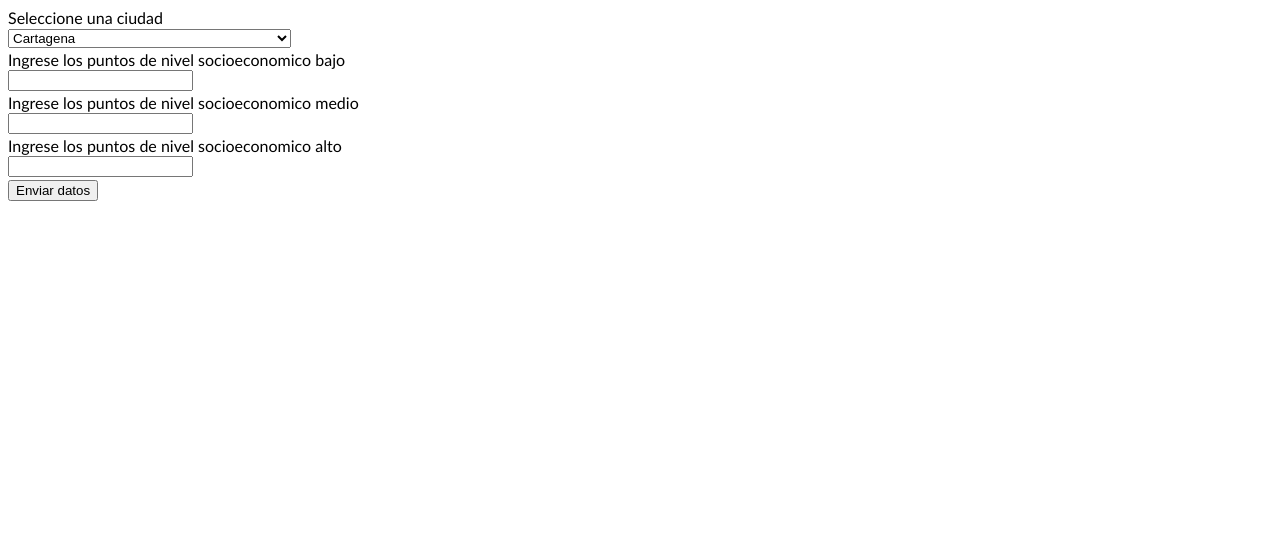
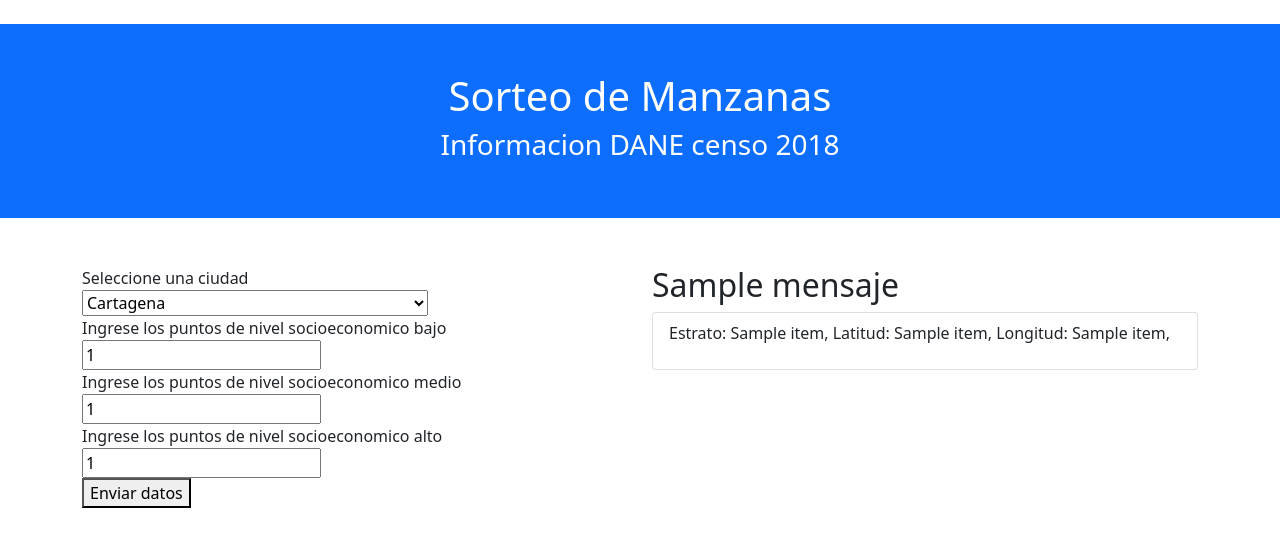
Before and after one commit to daniellcobos/Sorteopuntos, a Flask app: template templates/Form.html in a window 1280 px wide. Shown: the top 547 px of the page. Run offline with Flask 2, Linux system fonts and the light colour scheme; the template is opened without the code that fills it: most values are stand-ins (such as "Sample title", 1, 10 or a date in 2020); parts of the project's set-up code (start-up, migrations or seed data) failed here and were passed over.

Commit message:
mas cambios esteticos

```diff
--- a/main.py
+++ b/main.py
@@ -6,7 +6,9 @@ app = Flask(__name__)
 @app.route('/')
 def form():
     #Pagina del formulario
-    return render_template('Form.html')
+    mensaje = ""
+    return render_template('Form.html',mensaje = mensaje)
+
 @app.route('/data', methods =['POST'])
 def data():
     #Pide los datos del formulario
@@ -15,7 +17,9 @@ def data():
     puntos2 = int(request.form['puntos2'])
     puntos3 = int(request.form['puntos3'])
     # Hace sorteo con los datos del formulario
-    mainSorteo(ciudad,puntos1,puntos2,puntos3)
-    return render_template('res.html',ciudad = ciudad, puntos1 = puntos1, puntos2 = puntos2, puntos3 = puntos3)
+
+    arreglo=mainSorteo(ciudad,puntos1,puntos2,puntos3)
+    mensaje = "Sorteo exitoso"
+    return render_template('Form.html',mensaje = mensaje,arreglo=arreglo)
 
 app.run(debug= True)
--- a/sorteo.py
+++ b/sorteo.py
@@ -1,3 +1,4 @@
+from flask.scaffold import F
 import matplotlib.pyplot as plt
 import matplotlib.image as mpimg
 from shapely.geometry import point
@@ -114,6 +115,7 @@ def dfSelector(ciudad):
 
 #Establece los parametros del sorteo
 def mainSorteo(ciudad,puntos1,puntos2,puntos3):
+
     df_f =   dfSelector(ciudad)
     ciudad = ciudad
     # Numero de puntos muestrales en el estrado
@@ -127,3 +129,16 @@ def mainSorteo(ciudad,puntos1,puntos2,puntos3):
     sortear(df_f,puntos3,ciudad,nse3,j)
 
     df_puntos.to_csv('Puntos.csv',index = False)
+    dt = df_puntos.to_numpy()
+    arreglo = []
+    for row in dt:
+        a = row[0]
+        b = row[1]
+        c = row[2]
+        d = row[3]
+        e = row[4]
+        f = row[5]
+        r = [a,b,c,d,e,f]
+        arreglo.append(r)
+
+    return arreglo
--- a/templates/Form.html
+++ b/templates/Form.html
@@ -1,9 +1,25 @@
 <!DOCTYPE html>
 <head>
     <title> Sorteo de puntos </title>
-    <link rel="stylesheet" href="{{ url_for('static', filename='css/main.css') }}">
+
+  <meta charset="utf-8">
+  <meta name="viewport" content="width=device-width, initial-scale=1">
+  <link href="https://cdn.jsdelivr.net/npm/bootstrap@5.1.1/dist/css/bootstrap.min.css" rel="stylesheet">
+  <script src="https://cdn.jsdelivr.net/npm/bootstrap@5.1.1/dist/js/bootstrap.bundle.min.js"></script>
 </head>
 <body>
+
+    <br>
+
+
+        <div class="container-fluid p-5 bg-primary text-white text-center">
+            <h1>Sorteo de Manzanas</h1>
+            <h3>Informacion DANE censo 2018</h3>
+        </div>
+
+        <div class="container mt-5">
+          <div class="row">
+            <div class="col-sm-6">
                 <form  action="{{ url_for('data') }}" method="POST" name="data" id="data">
                     <label for="ciudad"> Seleccione una ciudad</label><br>
                     <select name="ciudad" id="ciudad">
@@ -16,11 +32,32 @@
                         <option value="Pereira y Dosquebradas">Pereira y Dosquebradas</option>
                     </select><br>
                     <label for="punto1"> Ingrese los puntos de nivel socioeconomico bajo</label><br>
-        <input type="number" name="puntos1" id="puntos1"></input><br>
+                    <input type="number" name="puntos1" id="puntos1" value=1></input><br>
                     <label for="punto2"> Ingrese los puntos de nivel socioeconomico medio</label><br>
-        <input type="number" name="puntos2" id="puntos2"></input><br>
+                    <input type="number" name="puntos2" id="puntos2" value=1></input><br>
                     <label for="punto3"> Ingrese los puntos de nivel socioeconomico alto</label><br>
-        <input type="number" name="puntos3" id="puntos3"></input><br>
+                    <input type="number" name="puntos3" id="puntos3" value=1></input><br>
                     <button> Enviar datos</button>
                 </form>
+            </div>
+            <div class="col-sm-6">
+                <h2>{{mensaje}}</h2>
+            <ul class="list-group">
+                    {% for item in arreglo %}
+                    <li class="list-group-item">
+                        <p>Estrato: {{item[3]}},
+                            Latitud: {{item[4]}},
+                            Longitud: {{item[5]}}, </p>
+                    </li>
+                    {% endfor %}
+            </ul>
+            </div>
+
+          </div>
+        </div>
+
+
+
+
+
 </body>
```
Also changed, not shown: Puntos.csv (+6 -15 lines), templates/Res.html (deleted, +0 -8 lines). Lines whose indentation alone changed are shown as unchanged.
